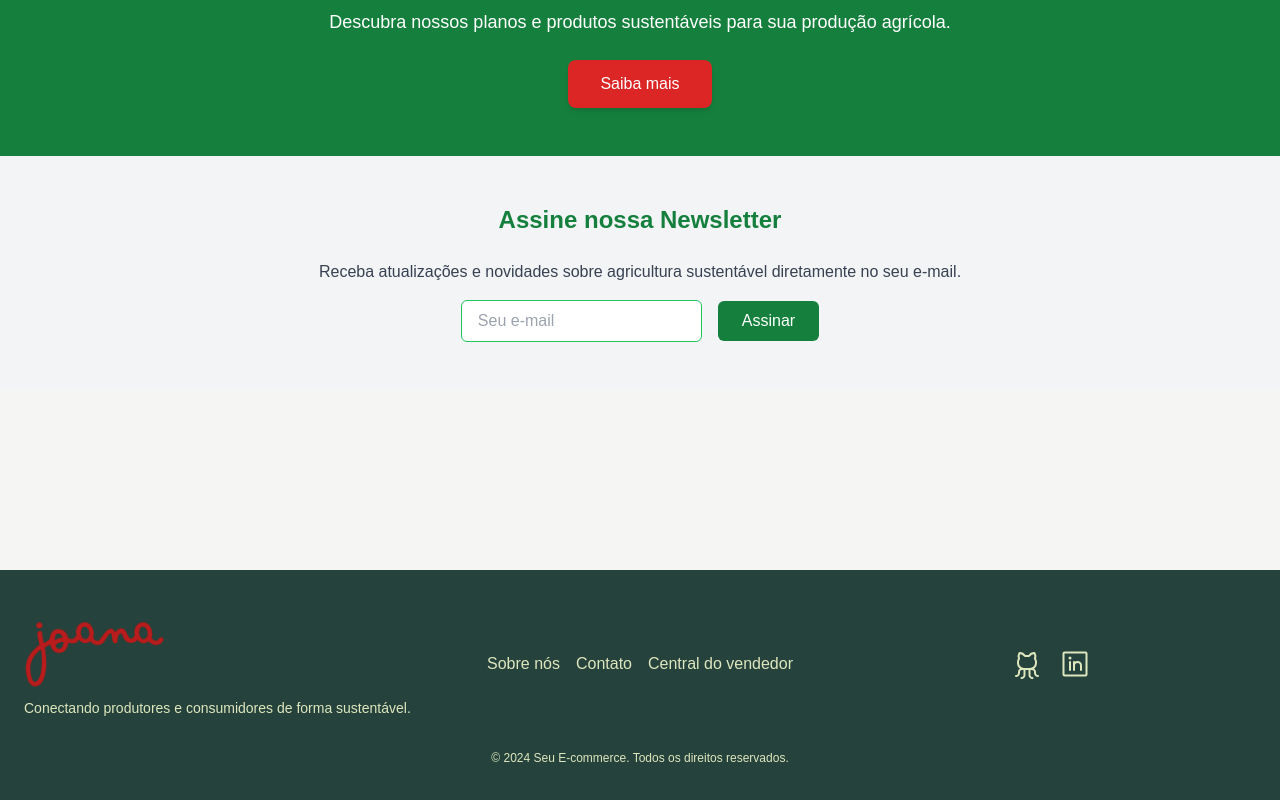
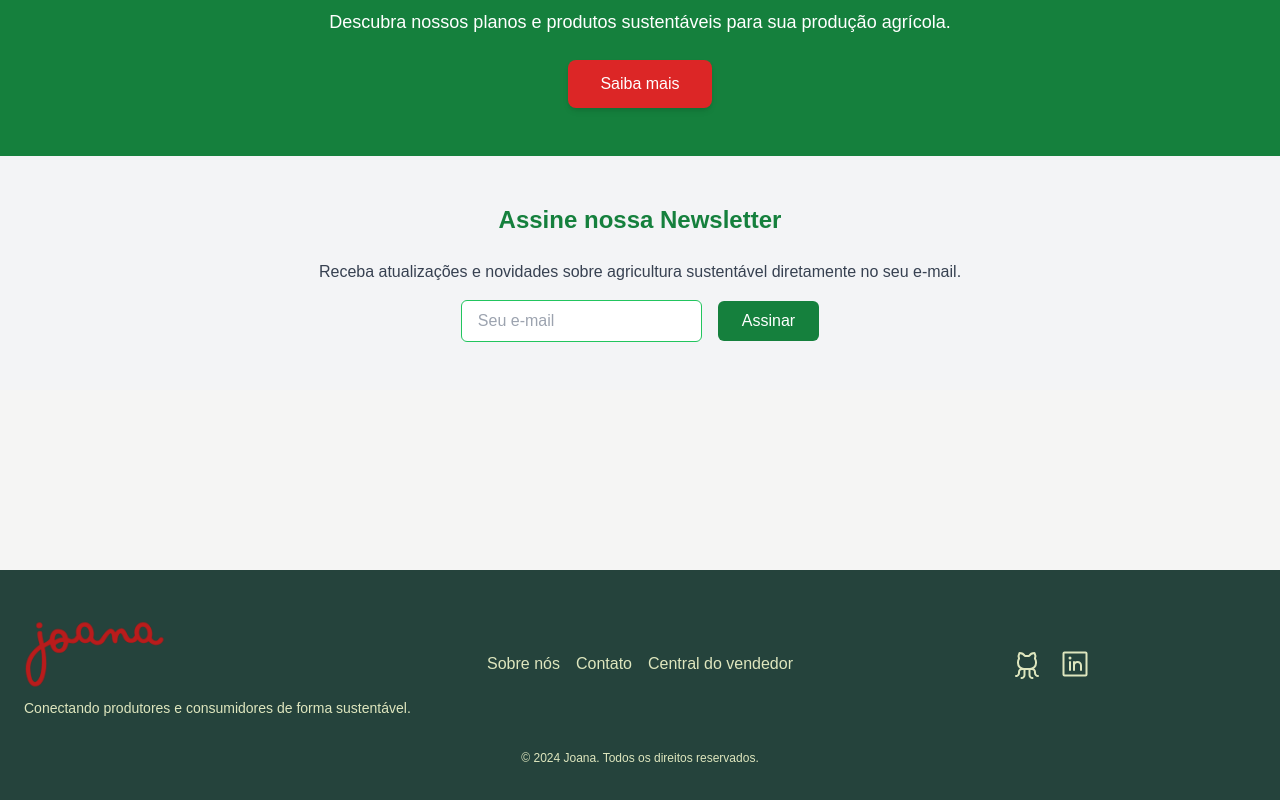
Before and after one commit to joaninha-pi/front, a React (Vite) app: page / in a window 1280 px wide. Shown: the part 1268-2068 px from the top of the page. Built offline with nearby package versions, Linux system fonts and the light colour scheme; no server answers.

Commit message:
Inclusão do github e linkedin dos membros

```diff
--- a/src/components/footer/Footer.tsx
+++ b/src/components/footer/Footer.tsx
@@ -26,17 +26,17 @@ export default function Footer() {
 
                     <div className="w-full lg:w-1/3 flex justify-center mt-6 lg:mt-0">
                         <div className="flex space-x-4">
-                            <a href="https://github.com/" target="_blank" rel="noopener noreferrer">
+                            <a href="https://github.com/joaninha-pi" target="_blank" rel="noopener noreferrer">
                                 <GithubLogo size={32} className="text-[#DEE6BE] hover:text-red-700 transition-colors duration-300 transform hover:scale-110" />
                             </a>
-                            <a href="https://www.linkedin.com/" target="_blank" rel="noopener noreferrer">
+                            <a href="https://linktr.ee/joana_pi" target="_blank" rel="noopener noreferrer">
                                 <LinkedinLogo size={32} className="text-[#DEE6BE] hover:text-red-700 transition-colors duration-300 transform hover:scale-110" />
                             </a>
                         </div>
                     </div>
                 </div>
                 <div className="text-center text-xs">
-                    &copy; {new Date().getFullYear()} Seu E-commerce. Todos os direitos reservados.
+                    &copy; {new Date().getFullYear()} Joana. Todos os direitos reservados.
                 </div>
             </div>
         </footer>
```
Also changed, not shown: 1 other file (tests, documents, lock files or other folders).
